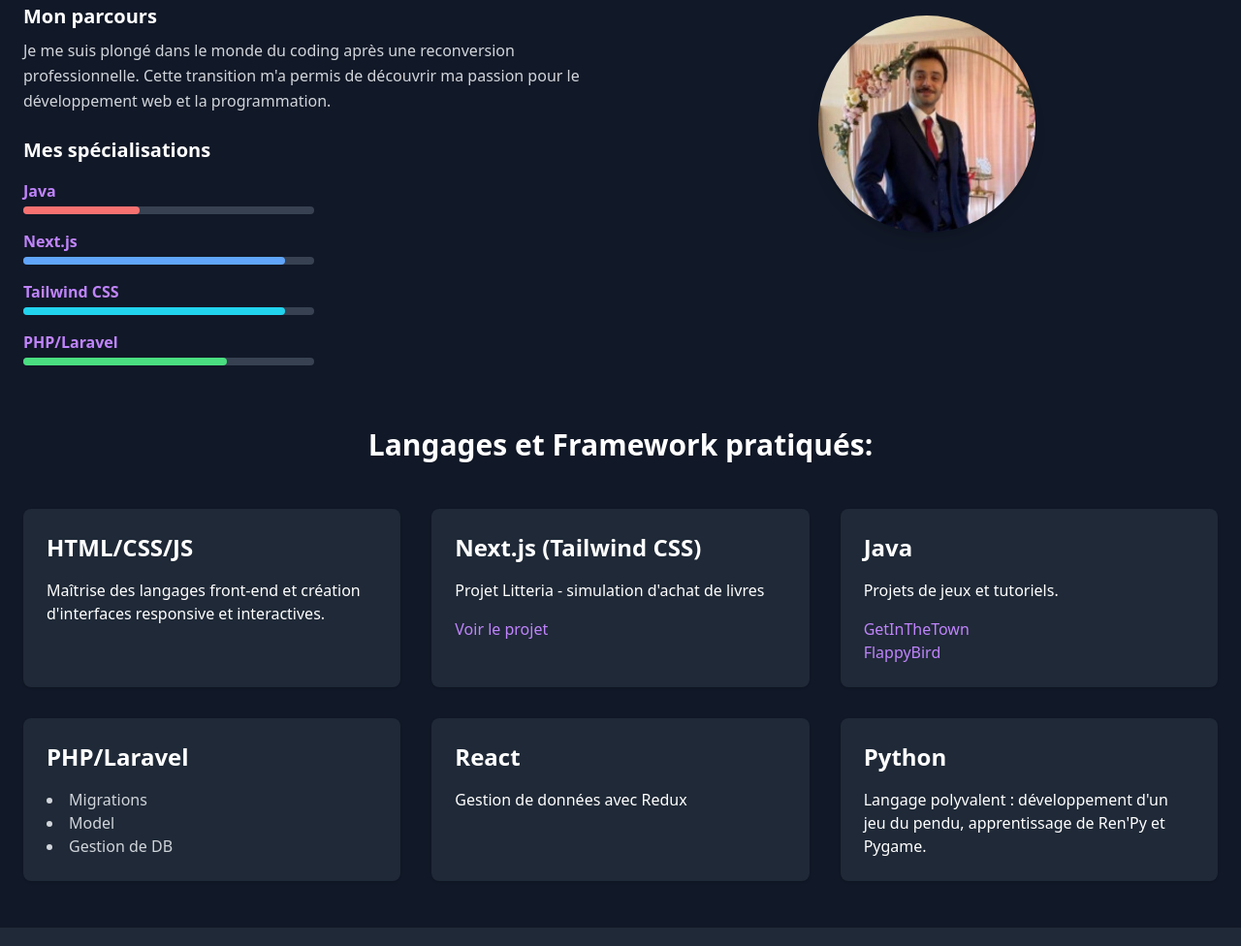
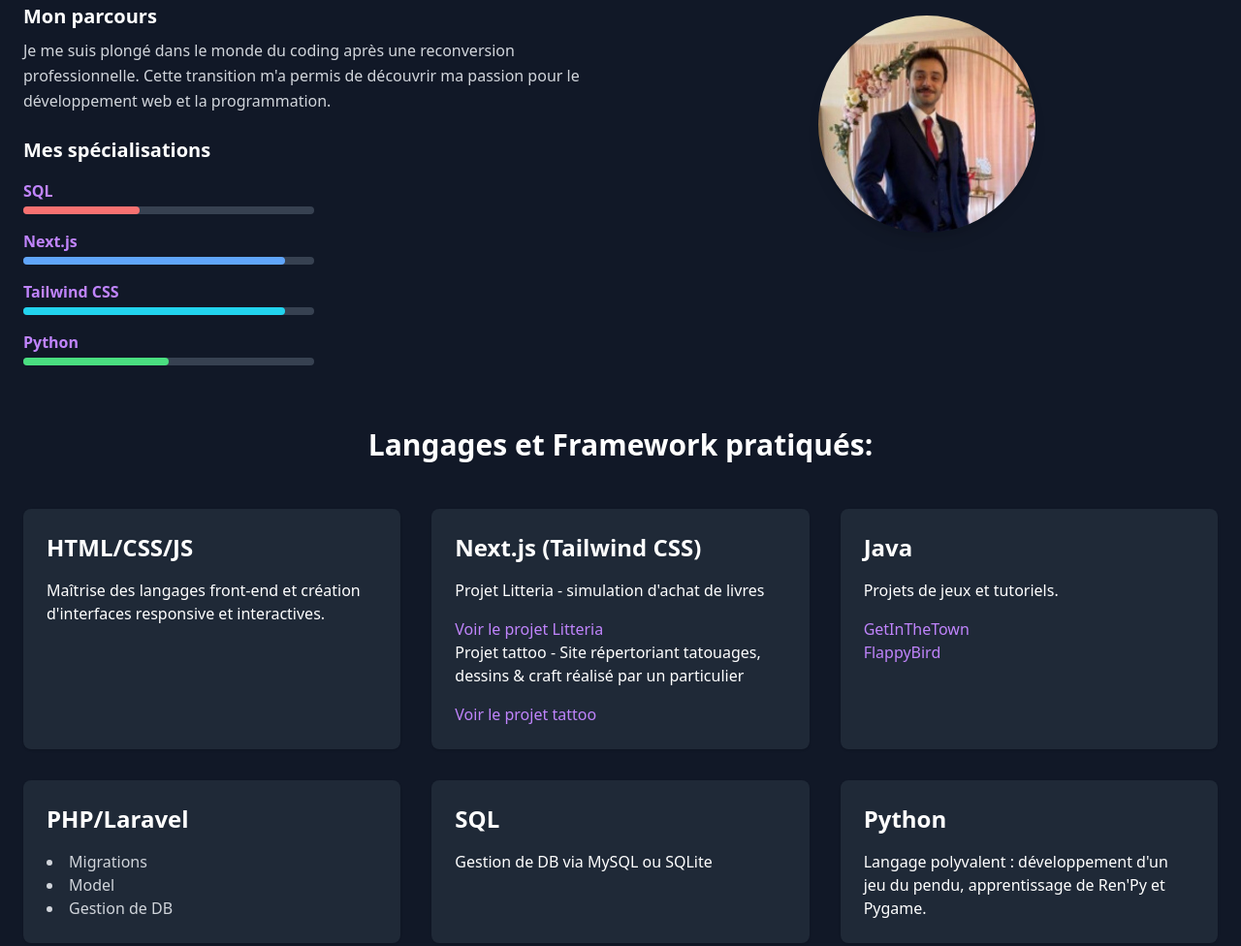
Before and after one commit to KadirDolek/Mon_Portfolio, a plain HTML site: page index.html in a window 1280 px wide. Shown: the part 245-1221 px from the top of the page at 97% size. Drawn offline with nearby package versions, Linux system fonts and the light colour scheme; a web font is replaced by a local one.

Commit message:
site tattoo

```diff
--- a/index.html
+++ b/index.html
@@ -48,7 +48,7 @@
             <!-- Java - 40% -->
             <div class="mb-4">
               <div class="flex items-center justify-between mb-1">
-                <span class="text-purple-400 font-bold">Java</span>
+                <span class="text-purple-400 font-bold">SQL</span>
               </div>
               <div class="w-1/2 bg-gray-700 rounded-full h-2">
                 <div class="bg-red-400 h-2 rounded-full" style="width: 40%"></div>
@@ -78,10 +78,10 @@
             <!-- PHP/Laravel - 70% -->
             <div class="mb-4">
               <div class="flex items-center justify-between mb-1">
-                <span class="text-purple-400 font-bold">PHP/Laravel</span>
+                <span class="text-purple-400 font-bold">Python</span>
               </div>
               <div class="w-1/2 bg-gray-700 rounded-full h-2">
-                <div class="bg-green-400 h-2 rounded-full" style="width: 70%"></div>
+                <div class="bg-green-400 h-2 rounded-full" style="width: 50%"></div>
               </div>
             </div>
           </div>
@@ -107,7 +107,9 @@
       <div class="bg-gray-800 p-6 rounded-lg shadow hover:shadow-xl transition">
         <h3 class="text-2xl font-bold mb-4">Next.js (Tailwind CSS)</h3>
         <p class="mb-4">Projet Litteria - simulation d'achat de livres</p>
-        <a href="https://projetlitteria-kadirdolek.vercel.app/" class="text-purple-400 hover:underline">Voir le projet</a>
+        <a href="https://projetlitteria-kadirdolek.vercel.app/" class="text-purple-400 hover:underline">Voir le projet Litteria</a>
+        <p class="mb-4">Projet tattoo - Site répertoriant tatouages, dessins & craft réalisé par un particulier</p>
+        <a href="https://tattoo-site-next-js.vercel.app/" class="text-purple-400 hover:underline">Voir le projet tattoo</a>
       </div>
 
       <div class="bg-gray-800 p-6 rounded-lg shadow hover:shadow-xl transition">
@@ -127,8 +129,8 @@
       </div>
 
       <div class="bg-gray-800 p-6 rounded-lg shadow hover:shadow-xl transition">
-        <h3 class="text-2xl font-bold mb-4">React</h3>
-        <p>Gestion de données avec Redux</p>
+        <h3 class="text-2xl font-bold mb-4">SQL</h3>
+        <p>Gestion de DB via MySQL ou SQLite</p>
       </div>
 
       <div class="bg-gray-800 p-6 rounded-lg shadow hover:shadow-xl transition">
```
